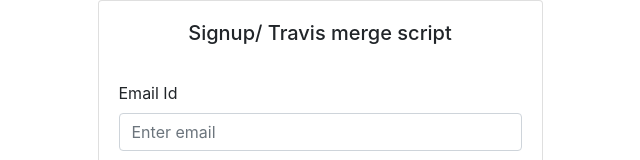
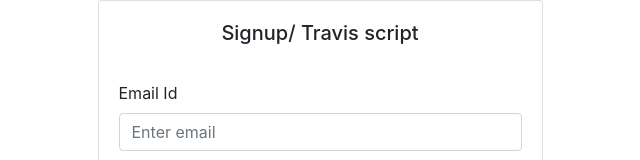
Before and after one commit to gudapraveenkumar/EHR-System, a React (Create React App) app: page /register in a window 1280 px wide. Shown: the top 160 px of the page, without its empty margins (320-960 px from the left). Built offline with nearby package versions, Linux system fonts and the light colour scheme.

Commit message:
Add credentials in merge scritp

```diff
--- a/src/components/auth/registration.jsx
+++ b/src/components/auth/registration.jsx
@@ -50,7 +50,7 @@ class Registration extends Component {
                <Col xs={10} sm={8} md={5}>
                <Card>
                      <Card.Body>
-                        <Card.Title className="text-center"> Signup/ Travis merge script</Card.Title>
+                        <Card.Title className="text-center"> Signup/ Travis script</Card.Title>
                         <br></br>
                         <div>
                            <Form onSubmit={this.handleRegisterSubmit}>
```
Also changed, not shown: 1 other file (tests, documents, lock files or other folders).
